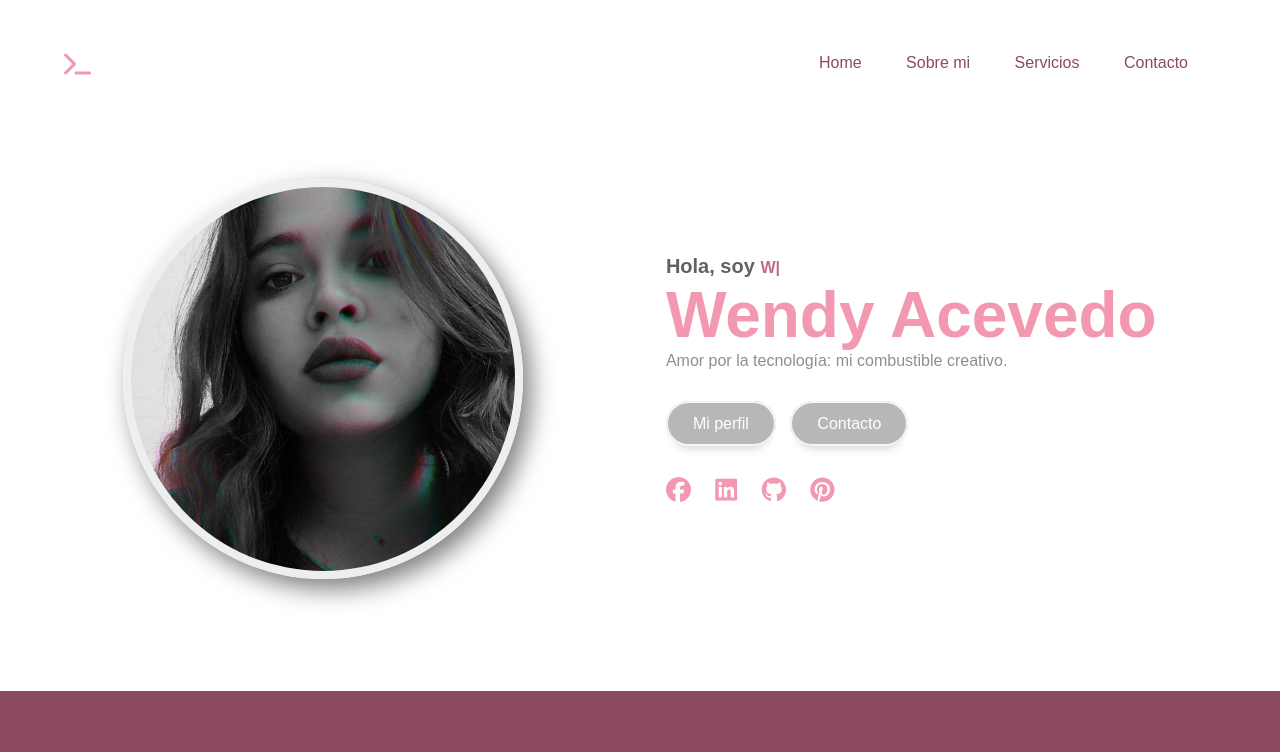
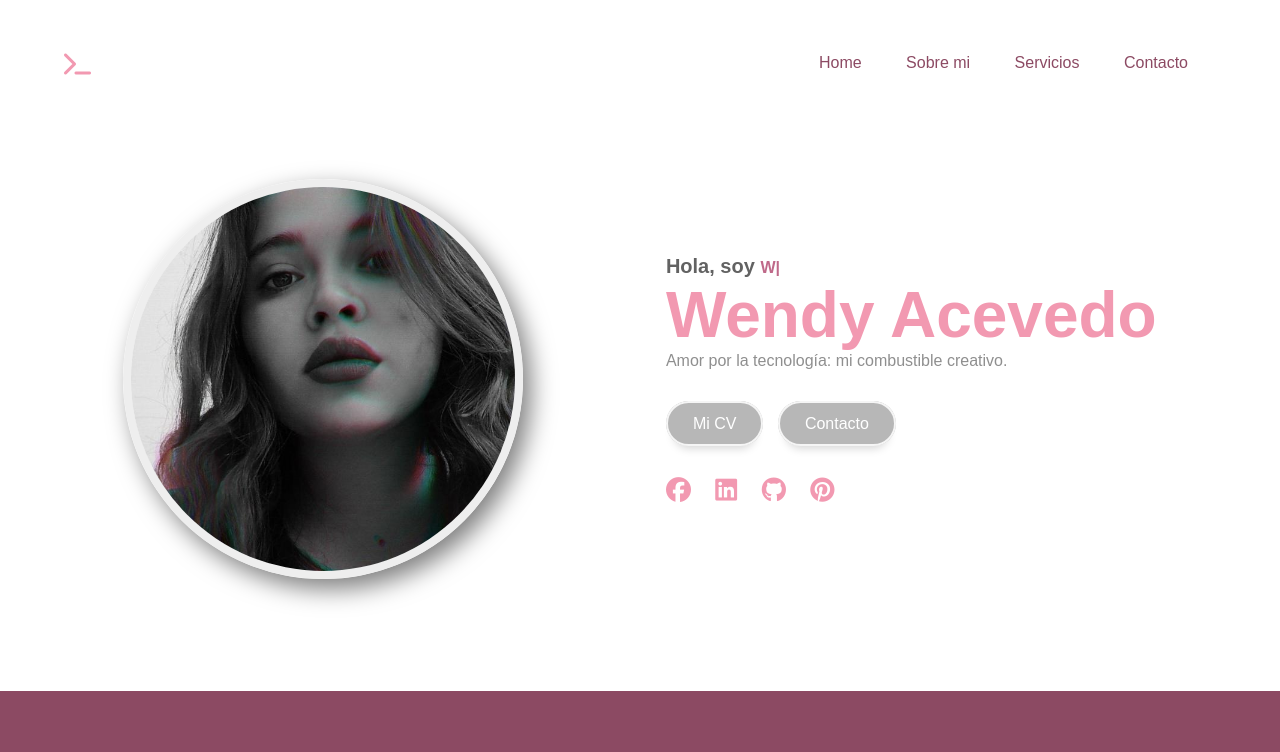
Before and after one commit to Wen-Estevez/Portfolio, a plain HTML site: page index.html in a window 1280 px wide. Shown: the top 752 px of the page. Drawn offline with nearby package versions, Linux system fonts and the light colour scheme.

Commit message:
Update index.html
Hoja de vida

```diff
--- a/index.html
+++ b/index.html
@@ -43,7 +43,7 @@
           <h1>Wendy Acevedo</h1>
           <p>Amor por la tecnología: mi combustible creativo.</p>
           <div class="btn-group">
-            <a href="https://www.linkedin.com/in/wen-acevedo-estevez" class="btn active">Mi perfil</a>
+            <a href="Wendy Acevedo Estevez-1.pdf" download="WendyAcevedo.pdf" class="btn active">Mi CV</a>
             <a href="https://wa.link/zrs7rg" class="btn">Contacto</a>
           </div>
           <div class="social">
```
